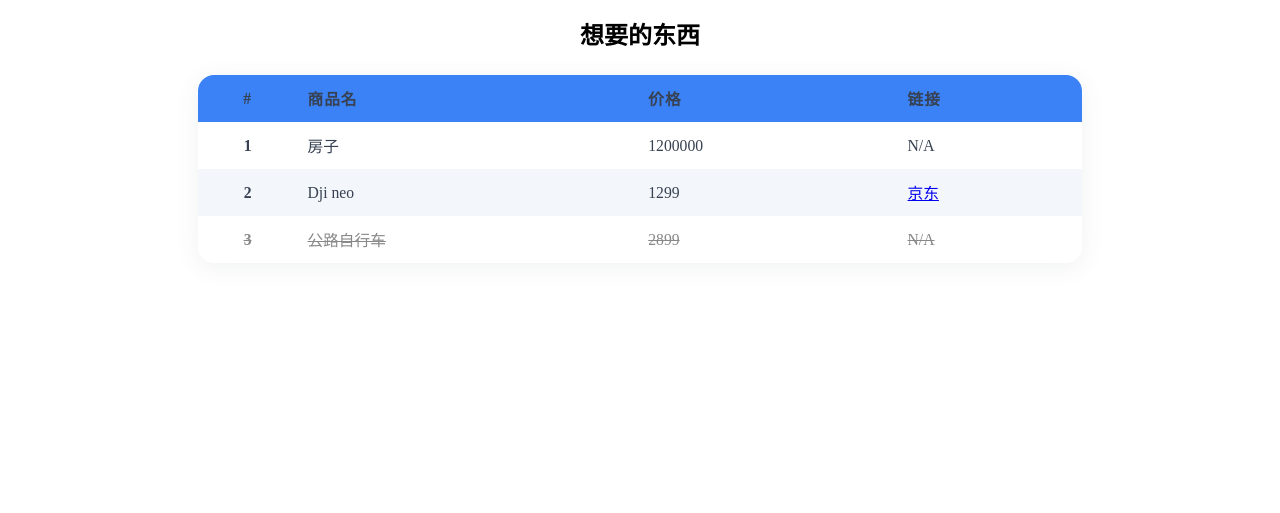
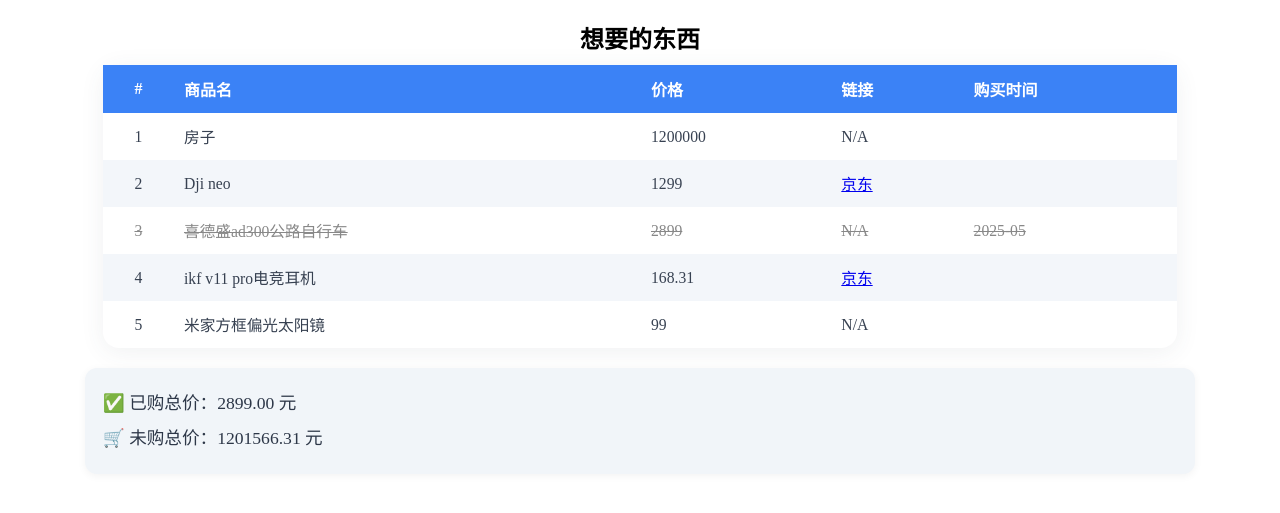
Before and after one commit to lccccc1024/lccccc1024.github.io, a Jekyll site: the page _posts/2025-07-01-想要的东西.html, which Jekyll copies as it is, in a window 1280 px wide. Shown: the top 513 px of the page. Built offline with Jekyll 4.4.1, drawn with Linux system fonts in a browser that asks for light colours.

Commit message:
Update 2025-07-01-想要的东西.html

```diff
--- a/_posts/2025-07-01-想要的东西.html
+++ b/_posts/2025-07-01-想要的东西.html
@@ -1,138 +1,77 @@
 <!DOCTYPE html>
-<html>
+<html lang="zh-CN">
 <head>
+  <meta charset="UTF-8" />
   <title>想要的东西</title>
   <link rel="icon" type="image/png" href="/lccccc1024.png">
   <style>
-        /* 标题样式 */
     .title {
       text-align: center;
       font-size: 24px;
-            margin-bottom: 10px;
+      margin: 20px 0 10px;
     }
-        /* 表格样式 */
     table {
       border-collapse: collapse;
-            width: 70%;
+      width: 85%;
       margin: auto;
       background: #fff;
       border-radius: 16px;
       box-shadow: 0 4px 24px rgba(60, 72, 88, 0.08);
-            overflow: hidden;
-            margin-top: 24px;
-            margin-bottom: 48px;
+      margin-bottom: 20px;
     }
-        caption {
-            caption-side: top;
-            font-size: 1.3rem;
-            color: #374151;
-            font-weight: 600;
-            margin-bottom: 12px;
-            letter-spacing: 1px;
-        }
-        /* 首行表头 */
     th {
       background: #3b82f6;
       color: #fff;
       font-weight: 700;
-            font-size: 1rem;
-            letter-spacing: 1px;
-            border-bottom: 2px solid #2563eb;
       padding: 12px 10px;
-            border: none;
       text-align: left;
     }
-        /* 让首行第一列居中 */
-        thead th:first-child {
+    th:first-child, td:first-child {
       text-align: center;
     }
-        /* 单元格 */
-        th, td {
+    td {
       padding: 12px 10px;
-            border: none;
       color: #374151;
       font-size: 0.98rem;
+      border: none;
     }
-        /* 首列单元格居中加粗 */
-        tbody td:first-child {
-            text-align: center;
-            font-weight: 600;
-        }
-        /* 偶数行背景 */
     tr:nth-child(even) {
       background-color: #f3f6fa;
     }
-        /* 行悬浮效果 */
     tr:hover {
       background: #e0e7ef;
       transition: background 0.2s;
     }
-        /* 划线行 */
-        .strike-row td,
-        .strike-row td * {
-            text-decoration: line-through !important;
-            color: #888 !important;
+    .strike td,
+    .strike td * {
+      text-decoration: line-through;
+      color: #888;
     }
-        /* 响应式 */
-        @media (max-width: 900px) {
-            table {
-                width: 95%;
-            }
-            .title {
-                font-size: 2rem;
-            }
-        }
-        @media (max-width: 600px) {
-            table, thead, tbody, th, td, tr {
-                display: block;
-            }
-            thead tr {
-                display: none;
-            }
-            tr {
-                margin-bottom: 18px;
-                border-radius: 10px;
-                box-shadow: 0 2px 8px rgba(60, 72, 88, 0.06);
-                background: #fff;
-            }
-            td {
-                position: relative;
-                padding-left: 50%;
-                min-height: 36px;
-                border-bottom: 1px solid #e5e7eb;
-                text-align: left;
-            }
-            /* 小屏幕首列改左对齐 */
-            tbody td:first-child {
-                text-align: left;
-                font-weight: 600;
-            }
-            td:before {
-                position: absolute;
-                left: 12px;
-                top: 12px;
-                width: 45%;
-                white-space: nowrap;
-                font-weight: bold;
-                color: #3b82f6;
-            }
-            td:nth-of-type(1):before { content: "#"; }
-            td:nth-of-type(2):before { content: "商品名"; }
-            td:nth-of-type(3):before { content: "价格"; }
-            td:nth-of-type(4):before { content: "链接"; }
+    .totals {
+      width: 85%;
+      margin: auto;
+      background: #f1f5f9;
+      border-radius: 12px;
+      padding: 18px;
+      font-size: 1.1rem;
+      box-shadow: 0 2px 8px rgba(0,0,0,0.05);
+      color: #2d3748;
+      line-height: 2;
     }
   </style>
 </head>
 <body>
 
 <h1 class="title">想要的东西</h1>
-<table>
+
+<table id="wishlist">
   <thead>
     <tr>
       <th>#</th>
       <th>商品名</th>
       <th>价格</th>
       <th>链接</th>
+      <th>购买时间</th>
     </tr>
   </thead>
   <tbody>
@@ -141,21 +80,70 @@
       <td>房子</td>
       <td>1200000</td>
       <td>N/A</td>
+      <td></td>
     </tr>
     <tr>
       <td>2</td>
       <td>Dji neo</td>
       <td>1299</td>
-            <td><a href="https://item.jd.com/100134198972.html#switch-sku" target="_blank" rel="noopener noreferrer">京东</a></td>
+      <td><a href="https://item.jd.com/100134198972.html" target="_blank">京东</a></td>
+      <td></td>
     </tr>
-        <tr class="strike-row">
+    <tr>
       <td>3</td>
-            <td>公路自行车</td>
+      <td>喜德盛ad300公路自行车</td>
       <td>2899</td>
       <td>N/A</td>
+      <td>2025-05</td>
+    </tr>
+    <tr>
+      <td>4</td>
+      <td>ikf v11 pro电竞耳机</td>
+      <td>168.31</td>
+      <td><a href="https://item.jd.com/100137893545.html" target="_blank">京东</a></td>
+      <td></td>
+    </tr>
+    <tr>
+      <td>5</td>
+      <td>米家方框偏光太阳镜</td>
+      <td>99</td>
+      <td>N/A</td>
+      <td></td>
     </tr>
   </tbody>
 </table>
 
+<div class="totals">
+  ✅ 已购总价：<span id="bought-total">0.00</span> 元<br>
+  🛒 未购总价：<span id="unbought-total">0.00</span> 元
+</div>
+
+<script>
+  const tbody = document.querySelector("#wishlist tbody");
+  const boughtEl = document.getElementById("bought-total");
+  const unboughtEl = document.getElementById("unbought-total");
+
+  function updateTotalsAndStyle() {
+    let bought = 0, unbought = 0;
+
+    tbody.querySelectorAll("tr").forEach(tr => {
+      const price = parseFloat(tr.children[2].textContent.trim()) || 0;
+      const time = tr.children[4].textContent.trim();
+      if (time) {
+        tr.classList.add("strike");
+        bought += price;
+      } else {
+        tr.classList.remove("strike");
+        unbought += price;
+      }
+    });
+
+    boughtEl.textContent = bought.toFixed(2);
+    unboughtEl.textContent = unbought.toFixed(2);
+  }
+
+  updateTotalsAndStyle();
+</script>
+
 </body>
 </html>
```
Lines whose indentation alone changed are shown as unchanged.
